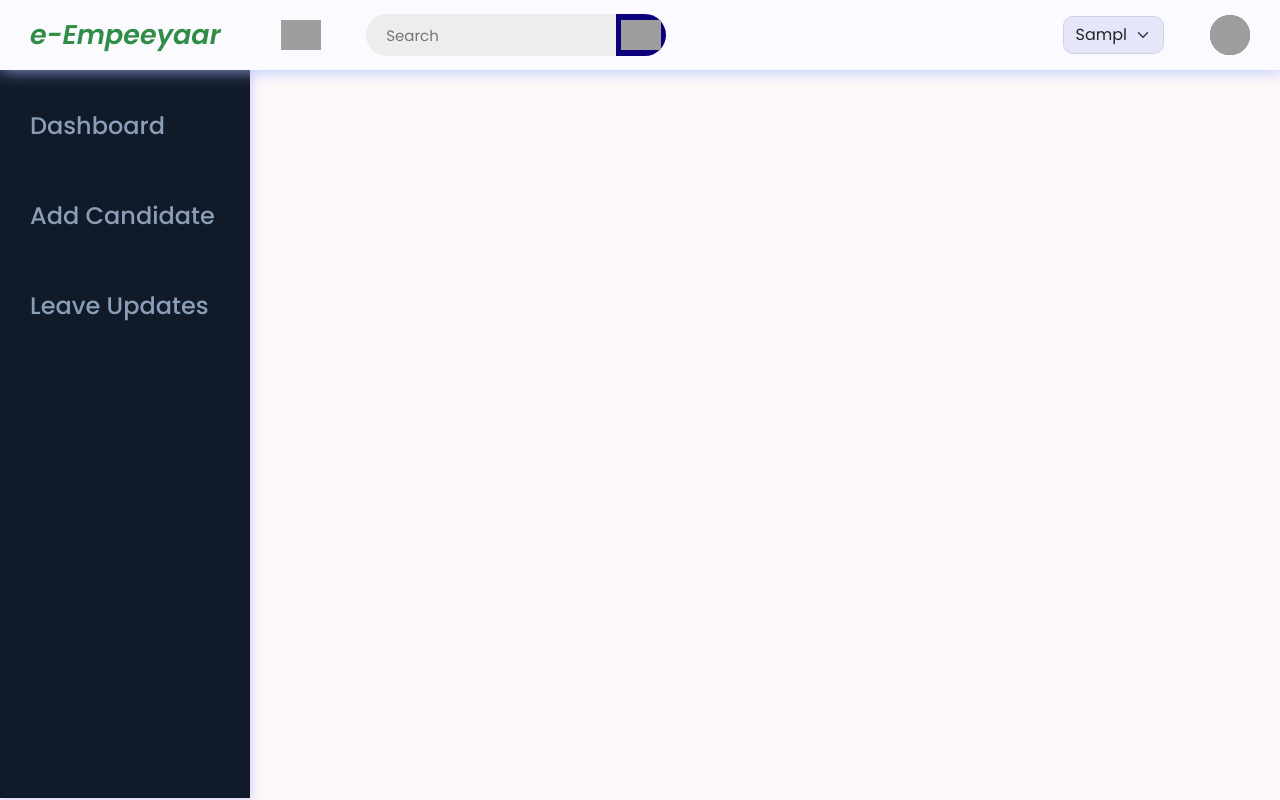
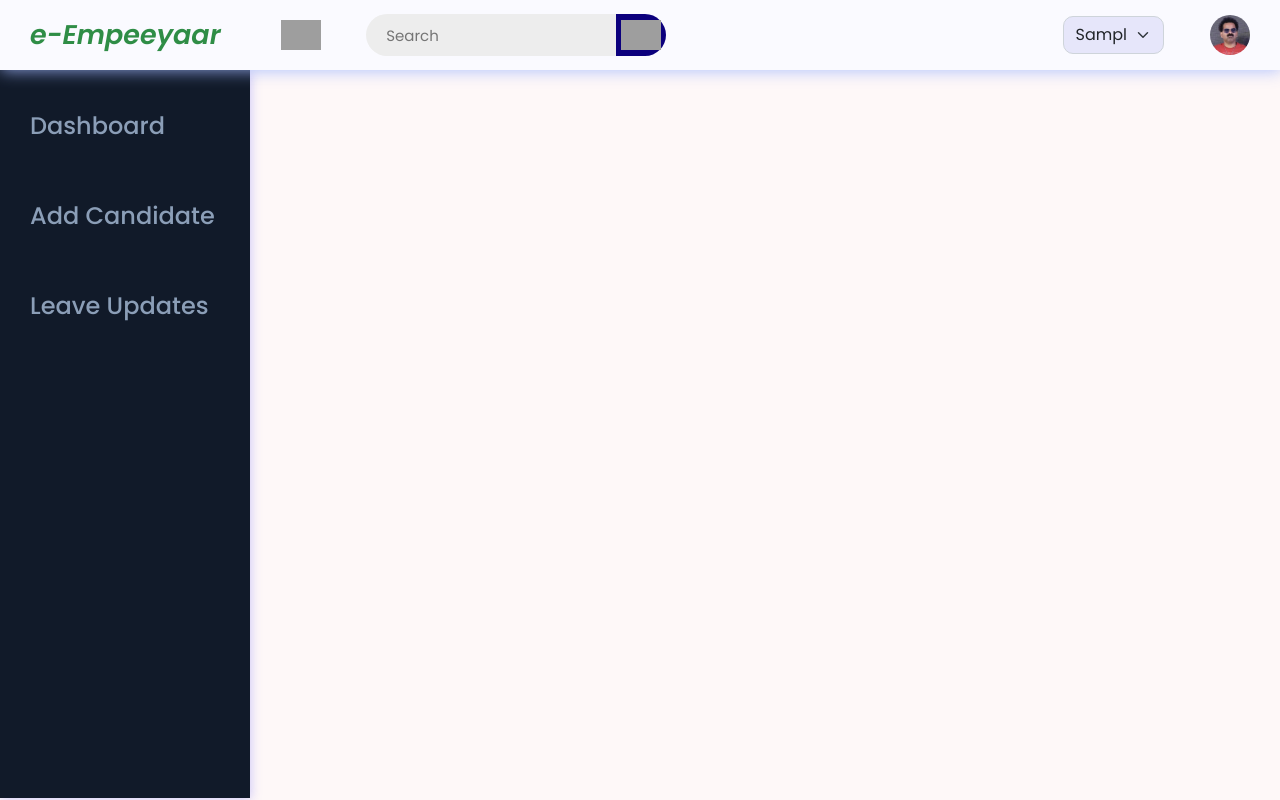
Before and after one commit to AthulSree/e_empeeyaar, a Django app: template candidate/templates/header.html in a window 1280 px wide. Run offline with Django 3.2, Linux system fonts and the light colour scheme; the template is opened without the code that fills it: most values are stand-ins (such as "Sample title", 1, 10 or a date in 2020); some libraries are stand-ins or nearby versions; grey boxes are pictures that could not be loaded.

Commit message:
image updations

```diff
--- a/candidate/static/css/style.css
+++ b/candidate/static/css/style.css
@@ -25,6 +25,7 @@ body {
   background-color: var(--background-color4);
   max-width: 100%;
   overflow-x: hidden;
+  overflow-y: hidden;
 }
 
 header {
--- a/candidate/templates/header.html
+++ b/candidate/templates/header.html
@@ -1,5 +1,5 @@
 {% extends 'base.html' %}
-
+{% load static %}
 {% block header %}
 	<!-- Toast Container -->
 	<div class="toast-container" id="toast-container"></div>
@@ -34,7 +34,7 @@
 
 		<div class="message">
 			<div class="dp">
-				<img src="https://media.geeksforgeeks.org/wp-content/uploads/20221210180014/profile-removebg-preview.png" class="dpicn" alt="dp">
+				<img src="{% static 'img/user.png' %}" class="dpicn" alt="dp">
 			</div>
 		</div>
 
```
Also changed, not shown: candidate/static/img/athul.png, candidate/static/img/user.png (added), media/photos/sreeraj.png (added).
